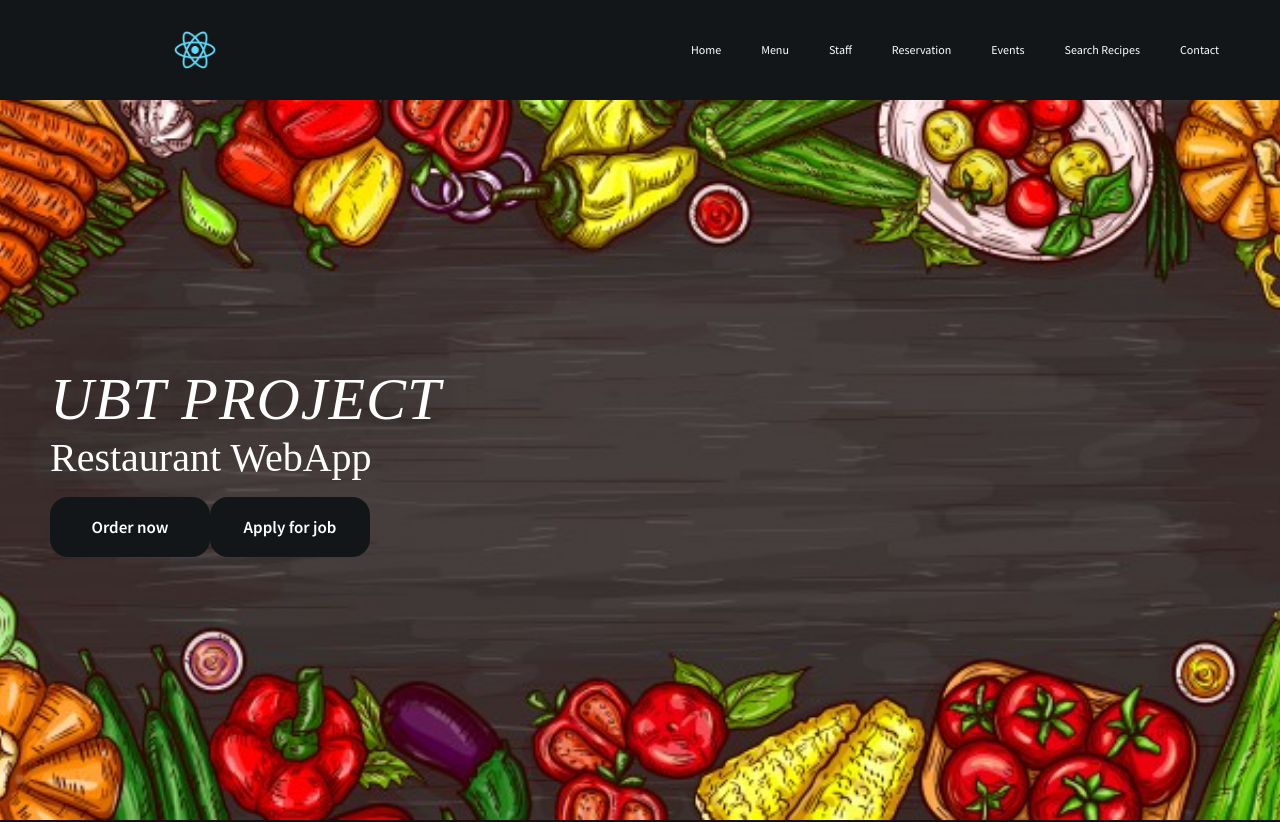
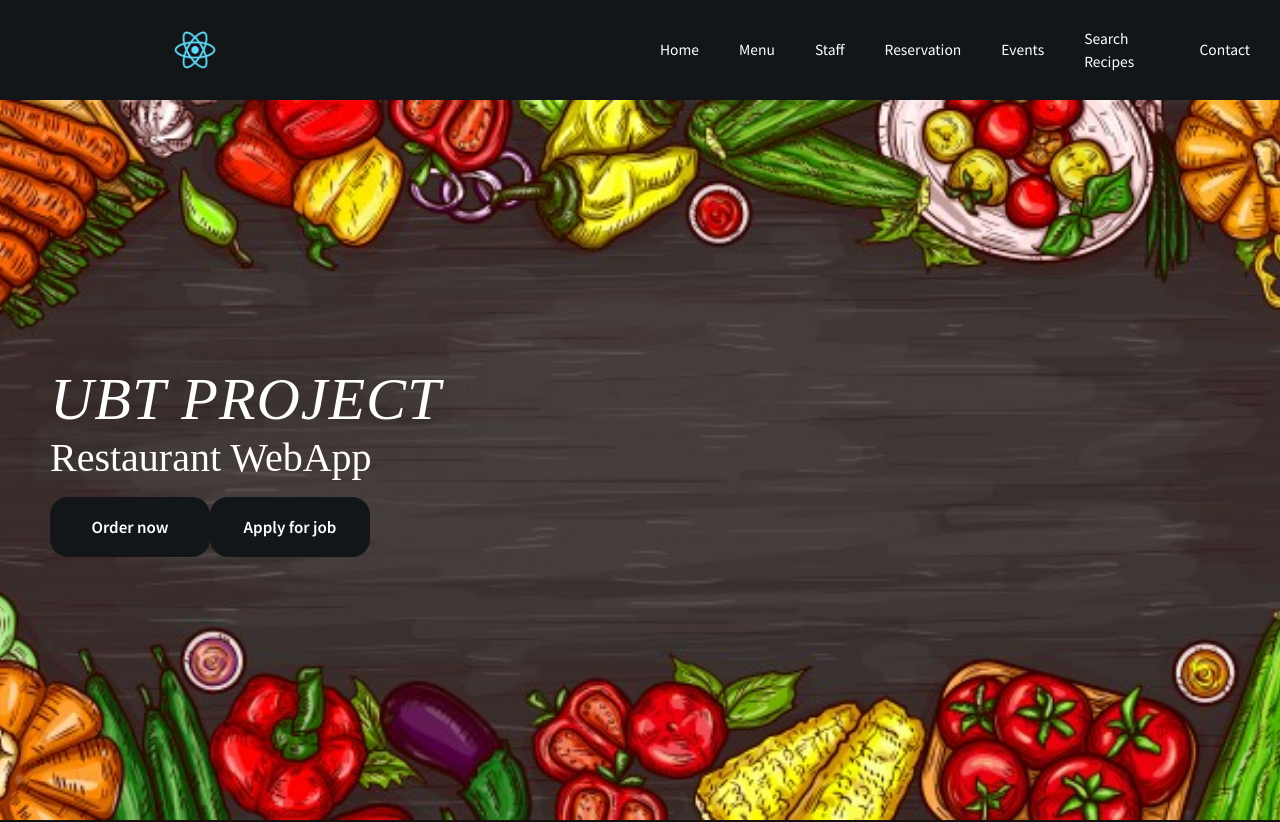
Before and after one commit to dbaholli/restaurant-app, a React (Create React App) app: page / in a window 1280 px wide. Shown: the top 822 px of the page. Built offline with nearby package versions, Linux system fonts and the light colour scheme.

Commit message:
navbar/css

```diff
--- a/src/styles/Navbar.css
+++ b/src/styles/Navbar.css
@@ -4,7 +4,7 @@
     background-color: #121619;
     display: flex;
     flex-direction: row;
-    font-size: 12px;
+    font-size: 15.5px;
   }
 
   .navbar .leftSide {
```
